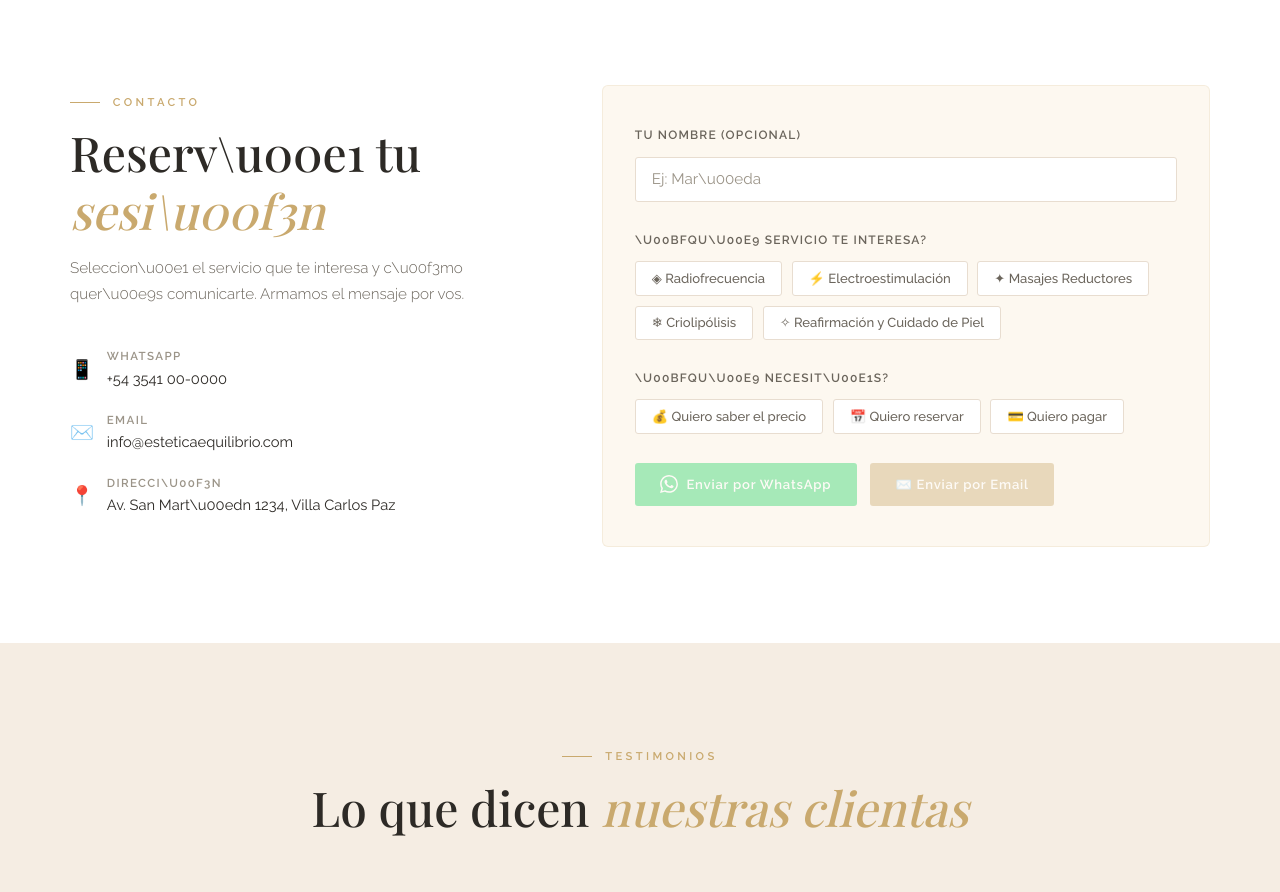
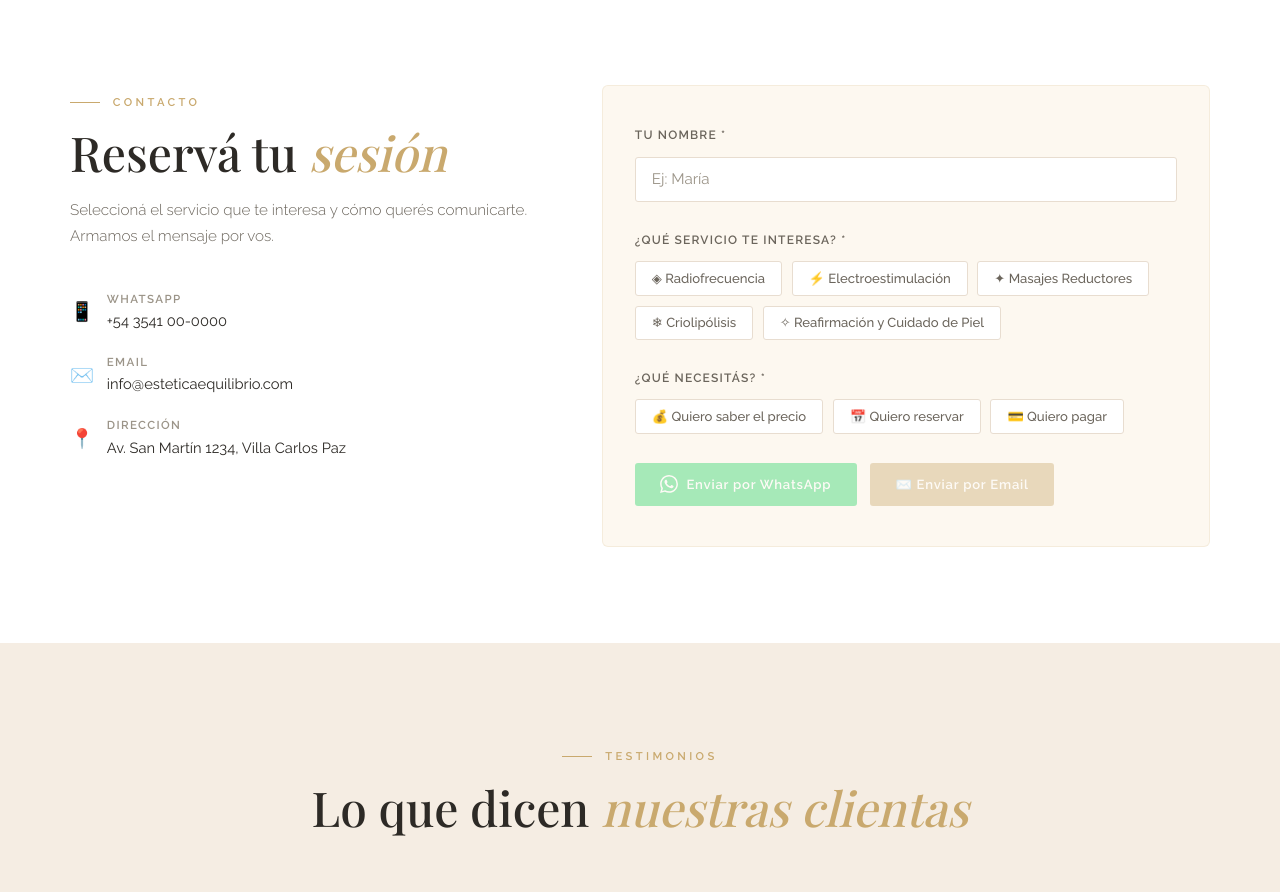
Before and after one commit to ThiagoJoelP/esteticaequilibrio, a React (Vite) app: page / in a window 1280 px wide. Shown: the part 2640-3532 px from the top of the page. Built offline with nearby package versions, Linux system fonts and the light colour scheme; a web font is replaced by a local one.

Commit message:
Fix unicode escapes in ContactForm, make name required

```diff
--- a/src/components/ContactForm.jsx
+++ b/src/components/ContactForm.jsx
@@ -8,7 +8,6 @@ const INTENCIONES = [
   { id: 'pagar', label: 'Quiero pagar', emoji: '💳' },
 ]
 
-// Número de WhatsApp (reemplazar con el real)
 const WHATSAPP_NUMBER = '5493541000000'
 const EMAIL = 'info@esteticaequilibrio.com'
 
@@ -30,7 +29,6 @@ const ContactForm = () => {
     return () => obs.disconnect()
   }, [])
 
-  // Listen for service preselection from service cards
   useEffect(() => {
     const handler = (e) => setService(e.detail)
     window.addEventListener('selectService', handler)
@@ -41,27 +39,29 @@ const ContactForm = () => {
   const intencionData = INTENCIONES.find(i => i.id === intencion)
 
   const buildMessage = useCallback(() => {
-    if (!service || !intencion) return ''
-    const greeting = nombre ? `Hola, soy ${nombre}. ` : 'Hola. '
-    const serviceText = `Vi en tu p\u00e1gina que ofrec\u00e9s sesiones de ${serviceName}.`
+    if (!service || !intencion || !nombre.trim()) return ''
+    const greeting = `Hola, soy ${nombre.trim()}. `
+    const serviceText = `Vi en tu página que ofrecés sesiones de ${serviceName}.`
 
     let intentText = ''
-    if (intencion === 'precio') intentText = ' Estoy interesado/a en saber el precio de una sesi\u00f3n completa.'
-    if (intencion === 'reservar') intentText = ' Me gustar\u00eda reservar un turno para una sesi\u00f3n.'
-    if (intencion === 'pagar') intentText = ' Quisiera saber c\u00f3mo puedo realizar el pago de una sesi\u00f3n.'
+    if (intencion === 'precio') intentText = ' Estoy interesado/a en saber el precio de una sesión completa.'
+    if (intencion === 'reservar') intentText = ' Me gustaría reservar un turno para una sesión.'
+    if (intencion === 'pagar') intentText = ' Quisiera saber cómo puedo realizar el pago de una sesión.'
 
     return `${greeting}${serviceText}${intentText}`
   }, [service, intencion, nombre, serviceName])
 
   const message = buildMessage()
-  const canSend = service && intencion
+  const canSend = service && intencion && nombre.trim()
 
   const sendWhatsApp = () => {
+    if (!canSend) return
     const url = `https://wa.me/${WHATSAPP_NUMBER}?text=${encodeURIComponent(message)}`
     window.open(url, '_blank')
   }
 
   const sendEmail = () => {
+    if (!canSend) return
     const subject = `Consulta sobre ${serviceName}`
     const url = `mailto:${EMAIL}?subject=${encodeURIComponent(subject)}&body=${encodeURIComponent(message)}`
     window.location.href = url
@@ -72,9 +72,9 @@ const ContactForm = () => {
       <div className={`contact__inner ${vis ? 'contact__inner--visible' : ''}`}>
         <div className="contact__info">
           <span className="section-label">Contacto</span>
-          <h2 className="section-title">Reserv\u00e1 tu <em>sesi\u00f3n</em></h2>
+          <h2 className="section-title">Reservá tu <em>sesión</em></h2>
           <p className="contact__desc">
-            Seleccion\u00e1 el servicio que te interesa y c\u00f3mo quer\u00e9s comunicarte.
+            Seleccioná el servicio que te interesa y cómo querés comunicarte.
             Armamos el mensaje por vos.
           </p>
           <div className="contact__data">
@@ -95,8 +95,8 @@ const ContactForm = () => {
             <div className="contact__data-item">
               <span>📍</span>
               <div>
-                <strong>Direcci\u00f3n</strong>
-                <span>Av. San Mart\u00edn 1234, Villa Carlos Paz</span>
+                <strong>Dirección</strong>
+                <span>Av. San Martín 1234, Villa Carlos Paz</span>
               </div>
             </div>
           </div>
@@ -104,21 +104,25 @@ const ContactForm = () => {
 
         <div className="contact__form-wrap">
           <div className="cf">
-            {/* Nombre */}
+            {/* Nombre - obligatorio */}
             <div className="cf__group">
-              <label className="cf__label">Tu nombre (opcional)</label>
+              <label className="cf__label">Tu nombre <span className="cf__required">*</span></label>
               <input
                 type="text"
-                className="cf__input"
-                placeholder="Ej: Mar\u00eda"
+                className={`cf__input ${!nombre.trim() && nombre !== '' ? 'cf__input--error' : ''}`}
+                placeholder="Ej: María"
                 value={nombre}
                 onChange={e => setNombre(e.target.value)}
+                required
               />
+              {!nombre.trim() && nombre !== '' && (
+                <span className="cf__error-msg">El nombre es obligatorio</span>
+              )}
             </div>
 
             {/* Servicio */}
             <div className="cf__group">
-              <label className="cf__label">\u00bfQu\u00e9 servicio te interesa?</label>
+              <label className="cf__label">¿Qué servicio te interesa? <span className="cf__required">*</span></label>
               <div className="cf__chips">
                 {SERVICES.map(s => (
                   <button
@@ -132,9 +136,9 @@ const ContactForm = () => {
               </div>
             </div>
 
-            {/* Intenci\u00f3n */}
+            {/* Intención */}
             <div className="cf__group">
-              <label className="cf__label">\u00bfQu\u00e9 necesit\u00e1s?</label>
+              <label className="cf__label">¿Qué necesitás? <span className="cf__required">*</span></label>
               <div className="cf__chips">
                 {INTENCIONES.map(i => (
                   <button
@@ -159,12 +163,13 @@ const ContactForm = () => {
               </div>
             )}
 
-            {/* Botones de env\u00edo */}
+            {/* Botones de envío */}
             <div className="cf__actions">
               <button
                 className="cf__send cf__send--wa"
                 onClick={sendWhatsApp}
                 disabled={!canSend}
+                title={!canSend ? 'Completá todos los campos' : ''}
               >
                 <svg width="18" height="18" viewBox="0 0 24 24" fill="currentColor"><path d="M17.472 14.382c-.297-.149-1.758-.867-2.03-.967-.273-.099-.471-.148-.67.15-.197.297-.767.966-.94 1.164-.173.199-.347.223-.644.075-.297-.15-1.255-.463-2.39-1.475-.883-.788-1.48-1.761-1.653-2.059-.173-.297-.018-.458.13-.606.134-.133.298-.347.446-.52.149-.174.198-.298.298-.497.099-.198.05-.371-.025-.52-.075-.149-.669-1.612-.916-2.207-.242-.579-.487-.5-.669-.51-.173-.008-.371-.01-.57-.01-.198 0-.52.074-.792.372-.272.297-1.04 1.016-1.04 2.479 0 1.462 1.065 2.875 1.213 3.074.149.198 2.096 3.2 5.077 4.487.709.306 1.262.489 1.694.625.712.227 1.36.195 1.871.118.571-.085 1.758-.719 2.006-1.413.248-.694.248-1.289.173-1.413-.074-.124-.272-.198-.57-.347m-5.421 7.403h-.004a9.87 9.87 0 01-5.031-1.378l-.361-.214-3.741.982.998-3.648-.235-.374a9.86 9.86 0 01-1.51-5.26c.001-5.45 4.436-9.884 9.888-9.884 2.64 0 5.122 1.03 6.988 2.898a9.825 9.825 0 012.893 6.994c-.003 5.45-4.437 9.884-9.885 9.884m8.413-18.297A11.815 11.815 0 0012.05 0C5.495 0 .16 5.335.157 11.892c0 2.096.547 4.142 1.588 5.945L.057 24l6.305-1.654a11.882 11.882 0 005.683 1.448h.005c6.554 0 11.89-5.335 11.893-11.893a11.821 11.821 0 00-3.48-8.413z"/></svg>
                 Enviar por WhatsApp
@@ -173,6 +178,7 @@ const ContactForm = () => {
                 className="cf__send cf__send--email"
                 onClick={sendEmail}
                 disabled={!canSend}
+                title={!canSend ? 'Completá todos los campos' : ''}
               >
                 ✉️ Enviar por Email
               </button>
```
